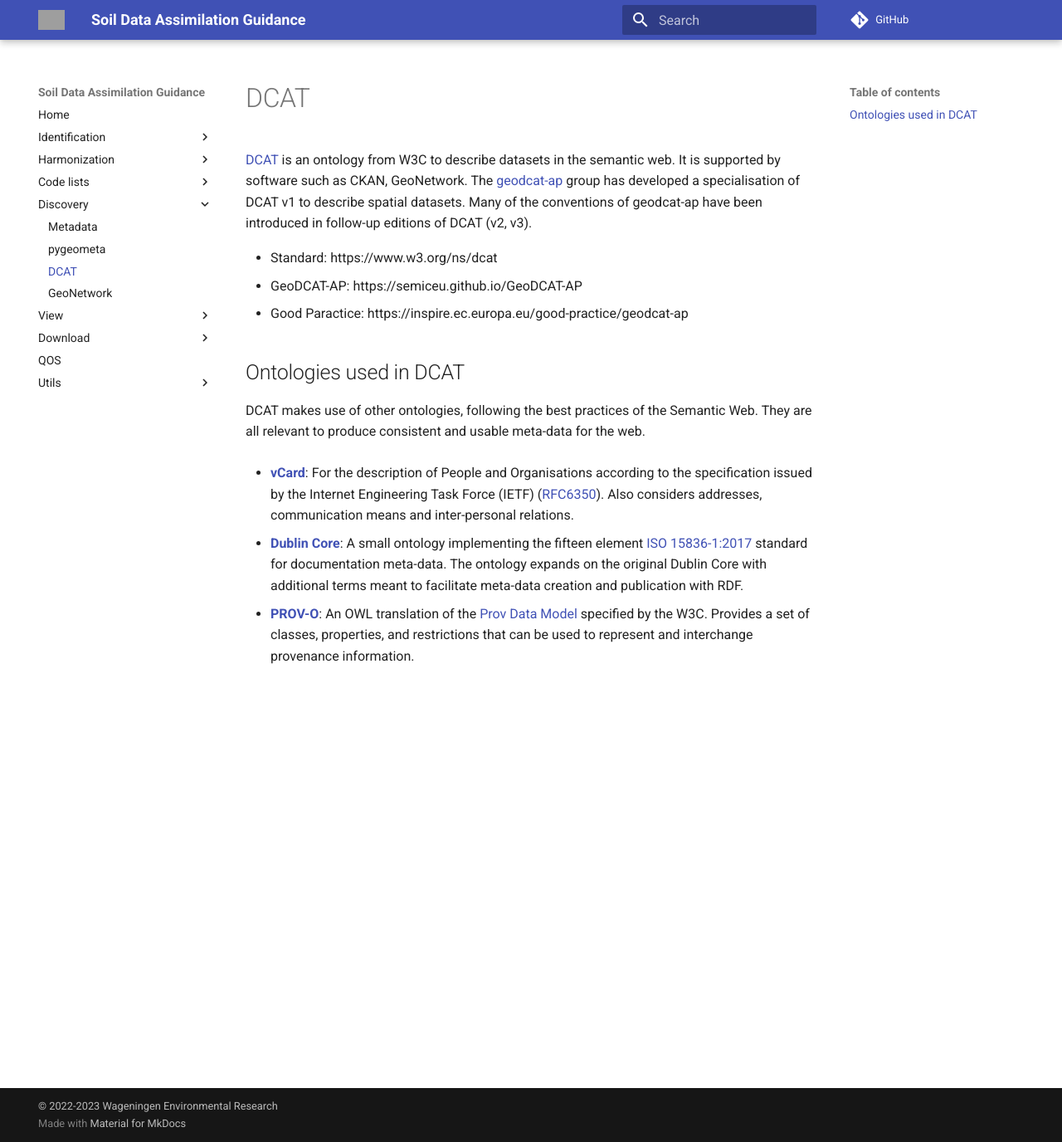
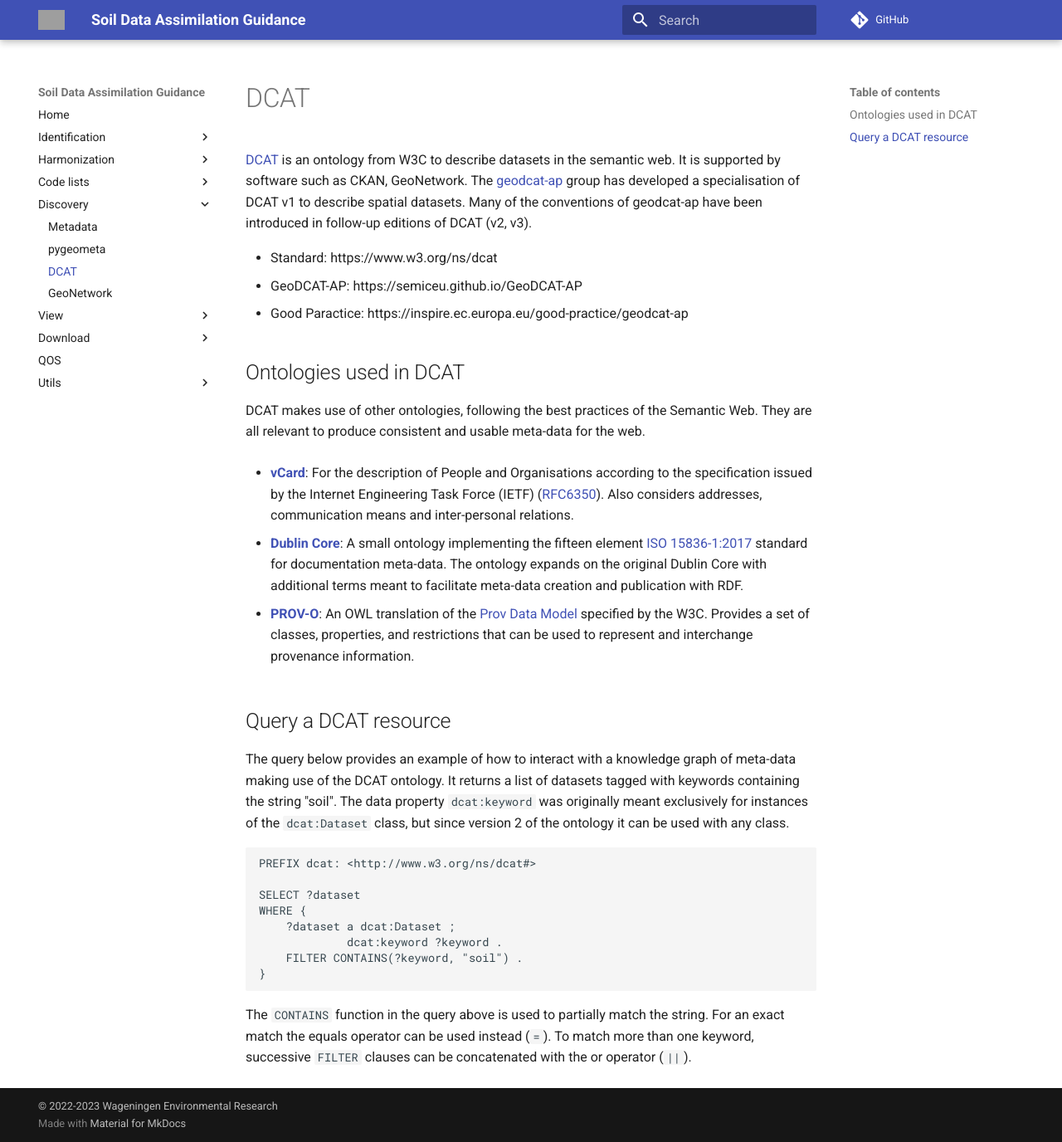
Before and after one commit to ejpsoil/soildata-assimilation-guidance, an MkDocs documentation site: the page built from docs/cookbook/dcat.md, in a window 1280 px wide and 1376 px high. Shown: the whole window at 83% size. Built offline with MkDocs 1.6.1 and Material for MkDocs 9.7.7, drawn with Linux system fonts in a browser that asks for light colours; comment, search, counter and statistics services are not loaded; grey boxes are pictures that could not be loaded.

Commit message:
Closes #14

````diff
--- a/docs/cookbook/dcat.md
+++ b/docs/cookbook/dcat.md
@@ -31,3 +31,28 @@ additional terms meant to facilitate meta-data creation and publication with RDF
   Data Model](http://www.w3.org/TR/2013/REC-prov-dm-20130430/) specified by the
 W3C. Provides a set of classes, properties, and restrictions that can be used to
 represent and interchange provenance information.
+
+## Query a DCAT resource
+
+The query below provides an example of how to interact with a knowledge graph
+of meta-data making use of the DCAT ontology. It returns a list of datasets
+tagged with keywords containing the string "soil". The data property
+`dcat:keyword` was originally meant exclusively for instances of the
+`dcat:Dataset` class, but since version 2 of the ontology it can be used with
+any class.
+
+```sparql
+PREFIX dcat: <http://www.w3.org/ns/dcat#>
+
+SELECT ?dataset
+WHERE {
+    ?dataset a dcat:Dataset ;
+             dcat:keyword ?keyword .
+    FILTER CONTAINS(?keyword, "soil") .
+}
+```
+
+The `CONTAINS` function in the query above is used to partially match the
+string. For an exact match the equals operator can be used instead (`=`). To
+match more than one keyword, successive `FILTER` clauses can be concatenated with
+the or operator (`||`).
````
